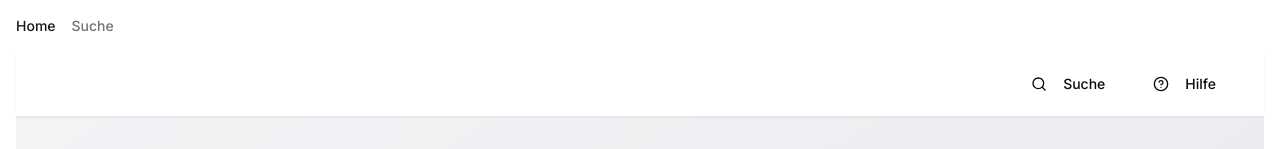
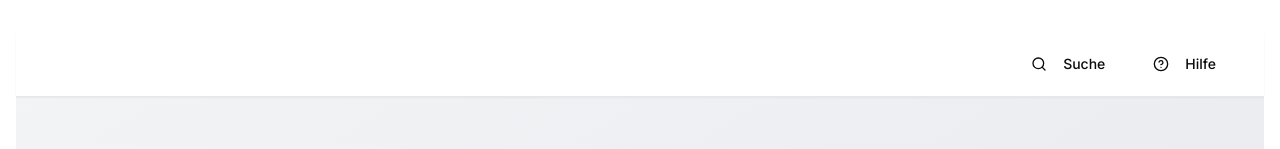
Before and after one commit to jimmy09121986/helpdesk-embers, a Next.js app: page / in a window 1280 px wide. Shown: the top 149 px of the page. Built offline with nearby package versions, Linux system fonts and the light colour scheme; no server answers.

Commit message:
Navigation: Home und Suche Links entfernt

```diff
--- a/components/Navigation.tsx
+++ b/components/Navigation.tsx
@@ -11,14 +11,6 @@ const Navigation = () => {
 
   return (
     <nav className="flex space-x-4 mb-4">
-      {!user && (
-        <Link href="/" className={cn(
-          "text-sm font-medium transition-colors hover:text-primary",
-          pathname === "/" ? "text-primary" : "text-muted-foreground"
-        )}>
-          Home
-        </Link>
-      )}
       {user && (
         <Link href="/dashboard" className={cn(
           "text-sm font-medium transition-colors hover:text-primary",
@@ -27,12 +19,6 @@ const Navigation = () => {
           Dashboard
         </Link>
       )}
-      <Link href="/search" className={cn(
-        "text-sm font-medium transition-colors hover:text-primary",
-        pathname === "/search" ? "text-primary" : "text-muted-foreground"
-      )}>
-        Suche
-      </Link>
     </nav>
   )
 }
```
